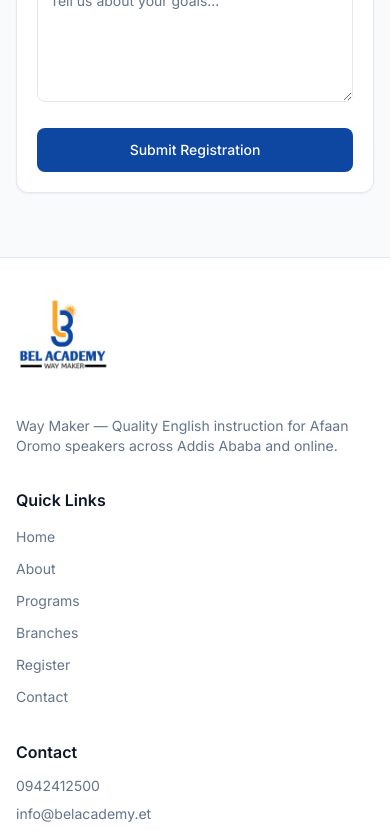
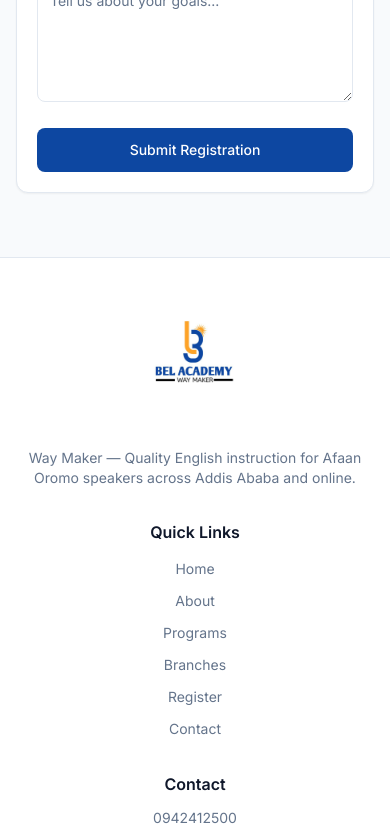
Before and after one commit to Teshome-Worku/bel-academy, a Next.js app: page /register in a window 390 px wide. Shown: the part 1156-1990 px from the top of the page. Built offline with nearby package versions, Linux system fonts and the light colour scheme; no server answers.

Commit message:
refactor: update Footer layout and Logo component for improved responsiveness and visual consistency

```diff
--- a/src/components/layout/Footer.tsx
+++ b/src/components/layout/Footer.tsx
@@ -8,14 +8,14 @@ export function Footer() {
   return (
     <footer className="border-t border-slate-200 bg-white">
       <Container className="py-10">
-        <div className="flex flex-col gap-8 md:flex-row md:items-start md:justify-between">
-          <div>
-            <Logo imageClassName="h-24" showText={false} />
-            <p className="mt-4 max-w-sm text-sm text-brand-gray">
+        <div className="flex flex-col gap-8 items-center text-center md:flex-row md:items-start md:justify-between md:text-left">
+          <div className="md:text-left text-center">
+            <Logo imageClassName="h-32 md:h-44" showText={false} />
+            <p className="mt-4 max-w-sm text-sm text-brand-gray mx-auto md:mx-0">
               {BRAND.tagline} — Quality English instruction for Afaan Oromo speakers across Addis Ababa and online.
             </p>
           </div>
-          <div>
+          <div className="md:text-left text-center">
             <p className="font-heading font-semibold text-brand-navy">Quick Links</p>
             <ul className="mt-3 space-y-2">
               {marketingNav.map((item) => (
@@ -27,7 +27,7 @@ export function Footer() {
               ))}
             </ul>
           </div>
-          <div>
+          <div className="md:text-left text-center">
             <p className="font-heading font-semibold text-brand-navy">Contact</p>
             <ul className="mt-3 space-y-2 text-sm text-brand-gray">
               <li>{BRAND.phone}</li>
--- a/src/components/ui/Logo.tsx
+++ b/src/components/ui/Logo.tsx
@@ -24,8 +24,8 @@ export function Logo({
           alt={`${BRAND.name} logo`}
           fill
           quality={100}
-          sizes="(max-width: 640px) 72px, 96px"
-          className="object-contain scale-[1.48] transform-gpu"
+          sizes="(max-width: 640px) 96px, 224px"
+          className="object-contain"
           priority
         />
       </span>
```
